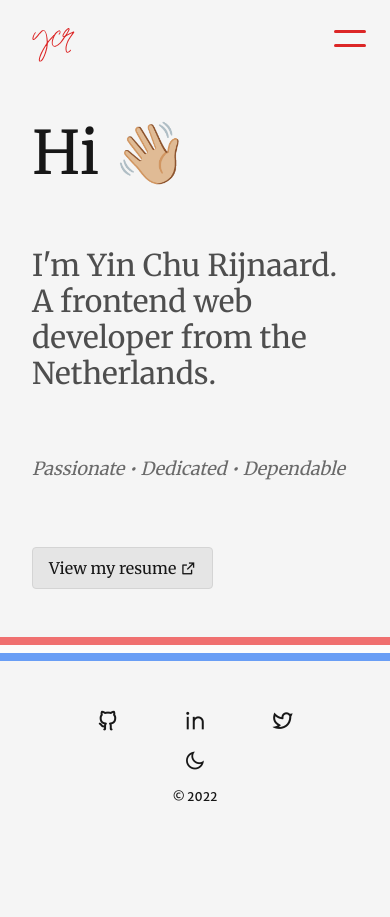
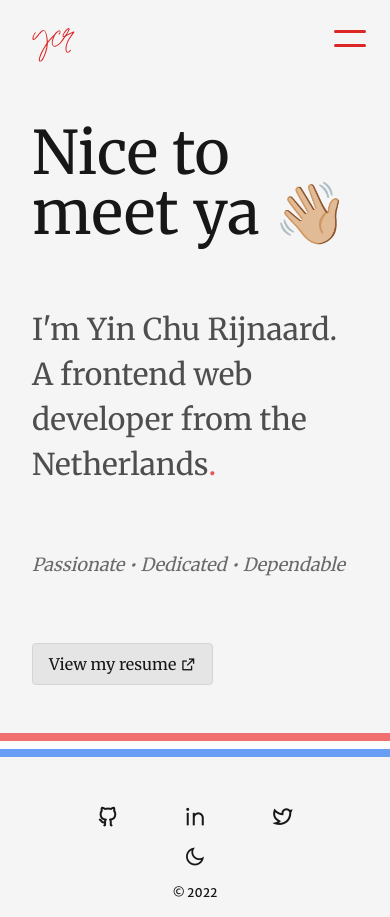
Before and after one commit to YinChuRijnaard/Portfolio-v3, a Next.js app: page / in a window 390 px wide. Before the commit the page ends 844 px from the top, so only its background shows below. Built offline with nearby package versions, Linux system fonts and the light colour scheme.

Commit message:
Test for mobile

```diff
--- a/pages/index.tsx
+++ b/pages/index.tsx
@@ -10,23 +10,19 @@ import Button from "../components/Button";
 const Home: NextPage = () => {
   return (
     <main className="h-full mx-4 mt-8 p-4 font-serif space-y-16">
-      <ScrollToTop
+      {/* <ScrollToTop
         style={{ background: "none", display: "flex", justifyContent: "center", alignItems: "center" }}
         color="#dc2626"
         smooth
-      />
+      /> */}
 
-      <h1 className="text-6xl">Hi 👋🏼</h1>
+      <h1 className="text-6xl">Nice to meet ya 👋🏼</h1>
 
-      <p className="text-3xl opacity-75">I&apos;m Yin Chu Rijnaard. A frontend web developer from the Netherlands.</p>
+      <p className="text-3xl opacity-75 leading-normal">
+        I&apos;m Yin Chu Rijnaard. A frontend web developer from the Netherlands<span className="text-red-600">.</span>
+      </p>
 
-      <p className="text-lg opacity-[0.625] italic">Passionate&nbsp;•&nbsp;Dedicated&nbsp;•&nbsp;Dependable</p>
-
-      {/* <ul className="list-disc text-lg italic opacity-[0.625] ml-4">
-        <li>Passionate</li>
-        <li>Dedicated</li>
-        <li>Dependable</li>
-      </ul> */}
+      <p className="text-lg opacity-[0.625] italic">Passionate • Dedicated • Dependable</p>
 
       <div className="flex justify-start">
         <Button
```
